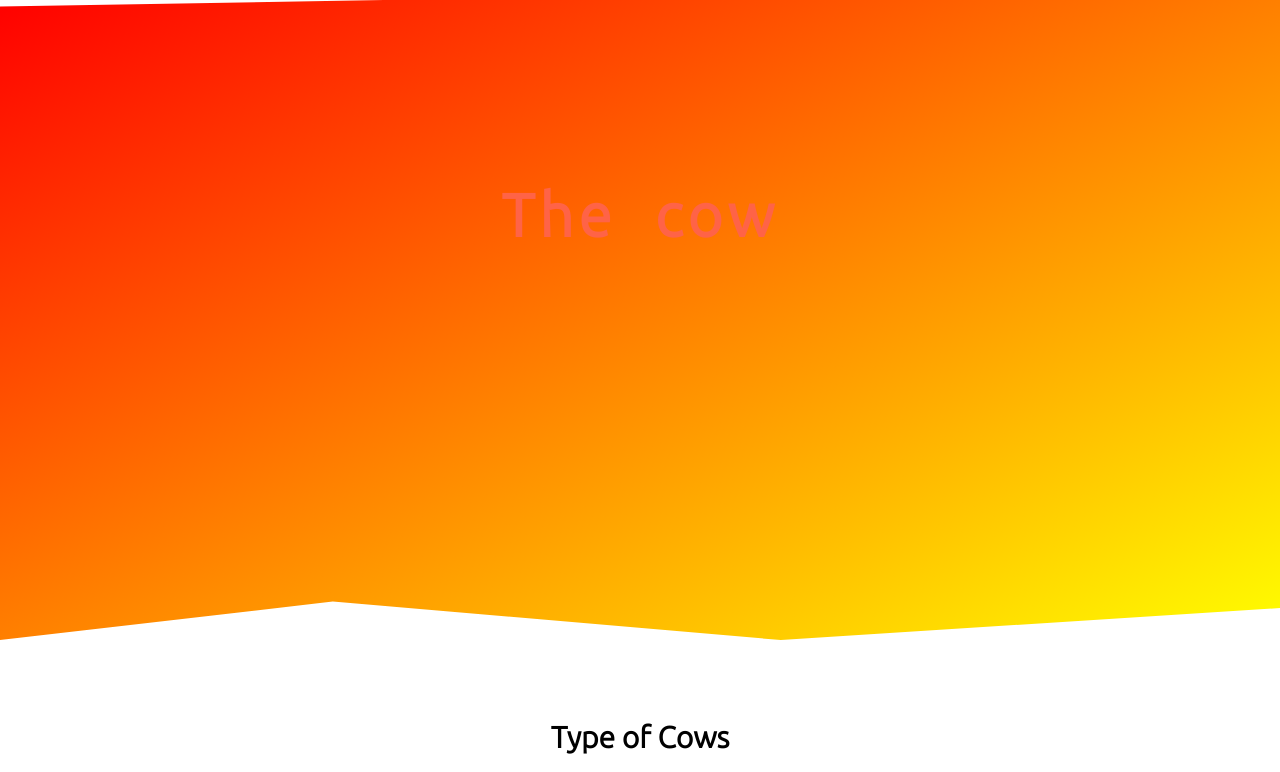
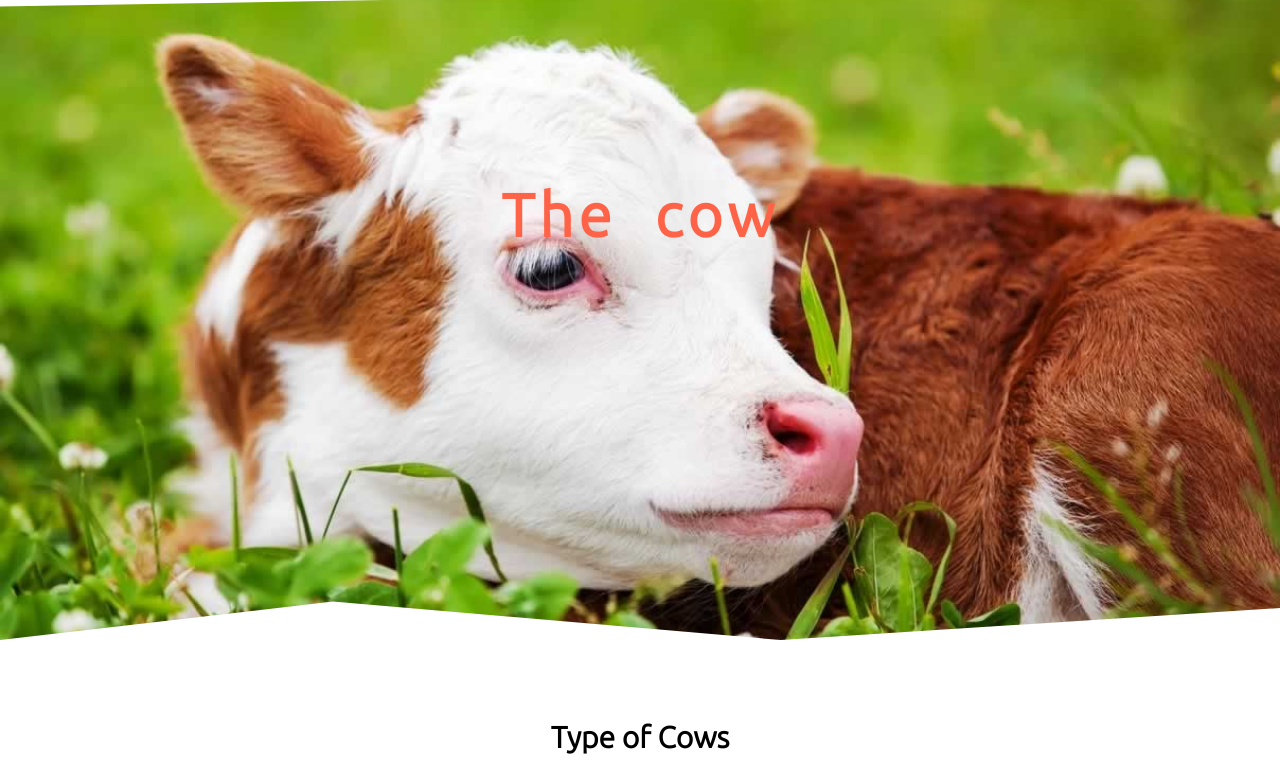
Before and after one commit to rajuAhmed90/cow-website, a plain HTML site: page index.html in a window 1280 px wide. Shown: the top 772 px of the page. Drawn offline with Linux system fonts and the light colour scheme.

Commit message:
picture of heading added

```diff
--- a/styles/style.css
+++ b/styles/style.css
@@ -5,12 +5,12 @@
     font-family: "ubuntu";
 }
 .main-cow {
-    background-image: url('/images/cow3.jpg');
+    background-image: url('../images/cow3.jpg');
     height: 80vh;
     background-position: center;
     background-repeat: no-repeat;
     background-size: cover;
-    background-image: linear-gradient(to bottom right, red, yellow);
+    /* background-image: linear-gradient(to bottom right, red, yellow); */
     clip-path: polygon(30% 0%, 70% 0%, 100% 0, 100% 95%, 61% 100%, 26% 94%, 0 100%, 0 1%);
 
 }
```
